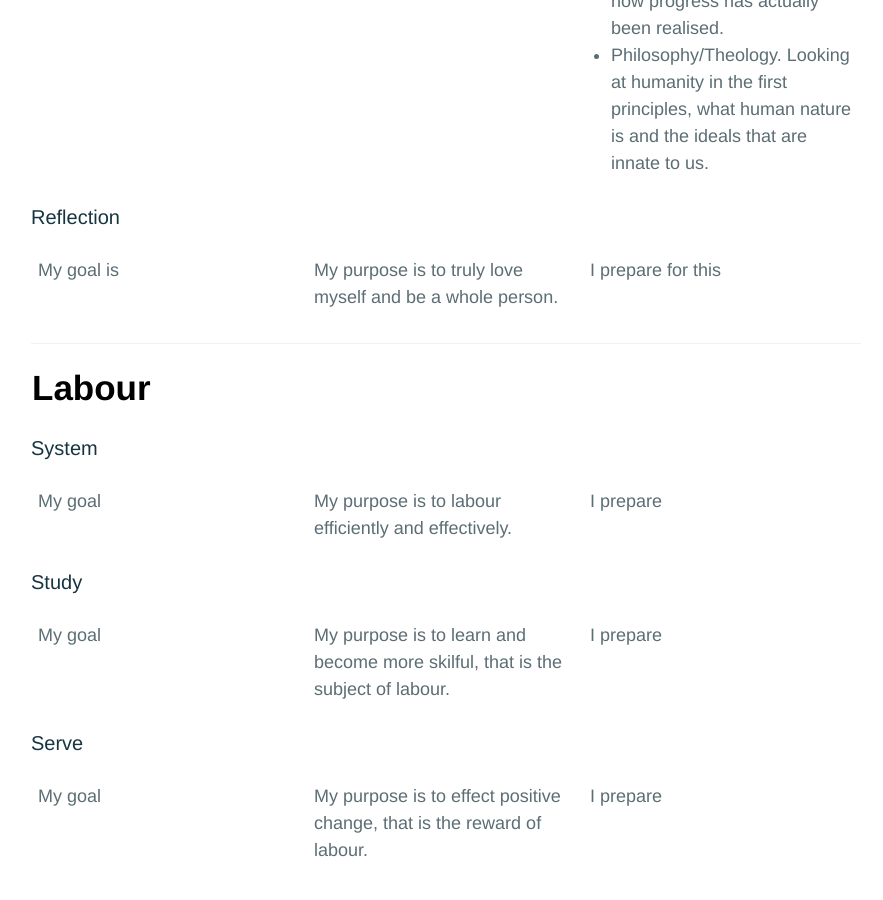
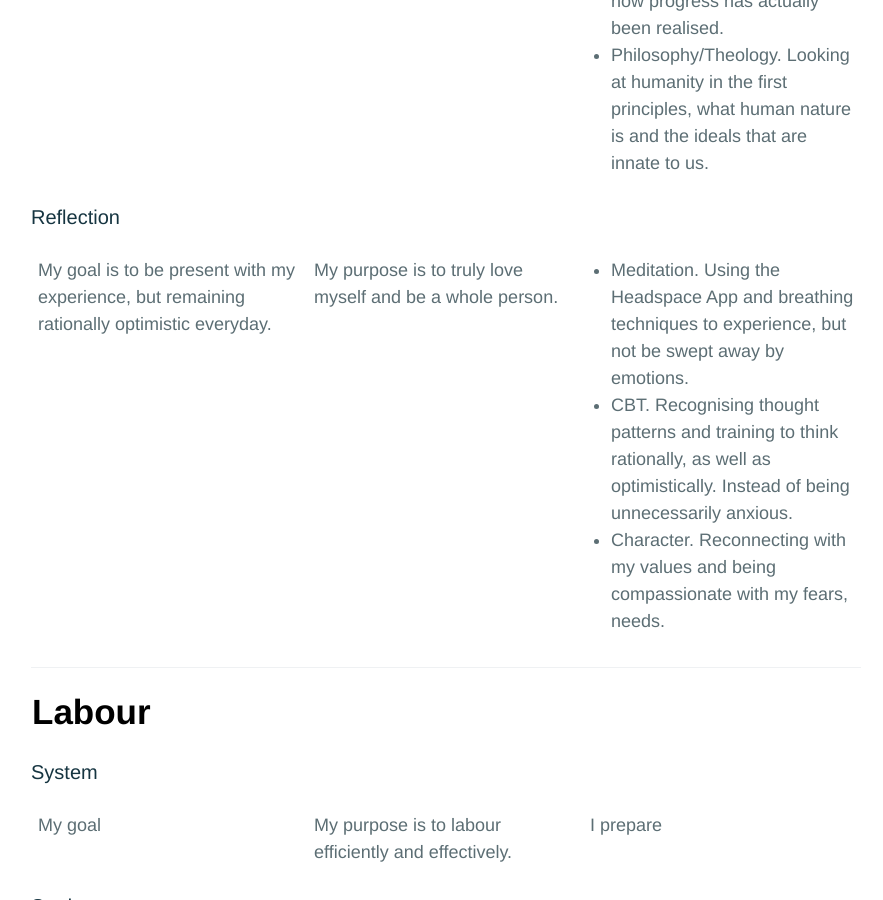
Before and after one commit to sumchuenli/sumchuenli.github.io, a Jekyll site: the page built from _pages/about.md, in a window 1280 px wide and 900 px high, scrolled down 2524 px. Shown: the whole window, without its empty margins (194-1077 px from the left). Built offline with Jekyll 4.4.1, drawn with Linux system fonts in a browser that asks for light colours.

Commit message:
Update about.md

```diff
--- a/_pages/about.md
+++ b/_pages/about.md
@@ -95,9 +95,13 @@ My life is about <a href="#live">living</a>, <a href="#love">loving</a> and <a h
 
 <table style="width:100%">
   <tr>
-    <td>My goal is</td>
+    <td>My goal is to be present with my experience, but remaining rationally optimistic everyday.</td>
     <td>My purpose is to truly love myself and be a whole person.</td>
-    <td>I prepare for this</td>
+    <td><ul>
+    <li>Meditation. Using the Headspace App and breathing techniques to experience, but not be swept away by emotions.</li>
+    <li>CBT. Recognising thought patterns and training to think rationally, as well as optimistically. Instead of being unnecessarily anxious.</li>
+    <li>Character. Reconnecting with my values and being compassionate with my fears, needs.</li>
+    </ul></td>
   </tr>
 </table>
 
```
